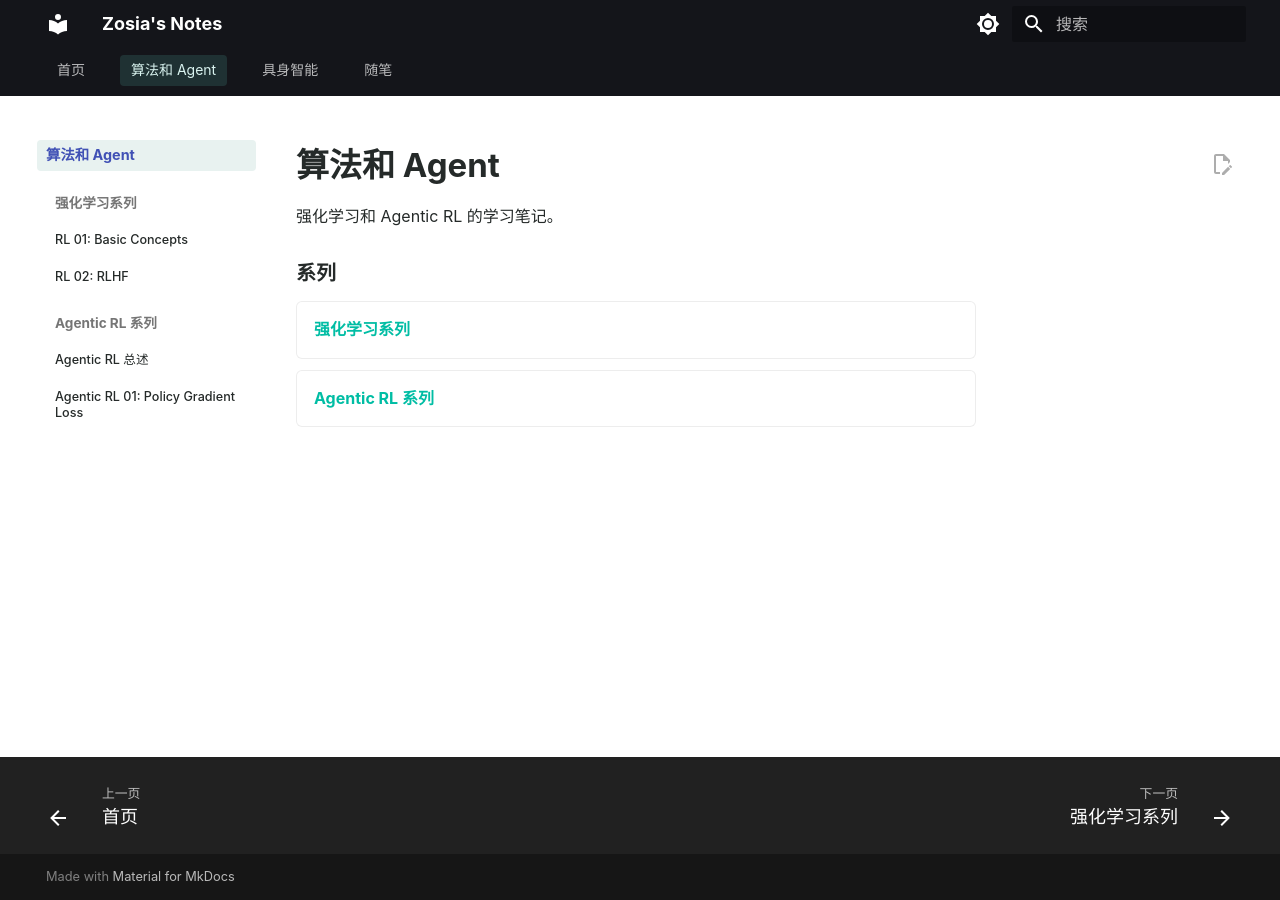
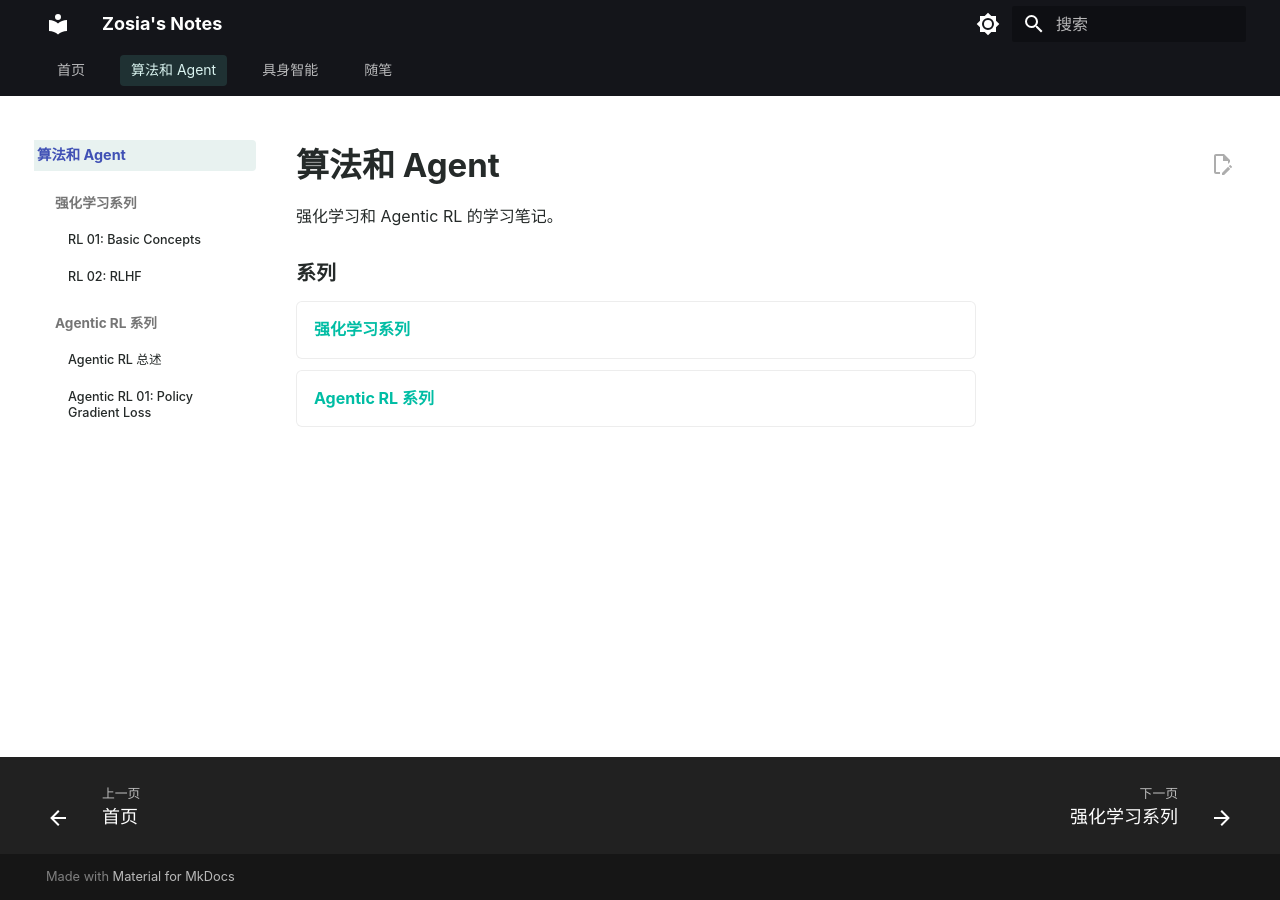
Before and after one commit to Zizhe-Wang01/Zizhe-Wang01.github.io, an MkDocs documentation site: the page built from docs/ai/index.md, in a window 1280 px wide. Built offline with MkDocs 1.6.1 and Material for MkDocs 9.7.7, drawn with Linux system fonts in a browser that asks for light colours; comment, search, counter and statistics services are not loaded.

Commit message:
调整侧栏标题缩进层级

```diff
--- a/docs/stylesheets/extra.css
+++ b/docs/stylesheets/extra.css
@@ -135,7 +135,7 @@
 .md-sidebar--primary
   .md-nav__item--section
   > .md-nav__container {
-  margin-left: -0.45rem;
+  margin-left: -0.9rem;
 }
 
 .md-sidebar--primary .md-nav__link--active {
@@ -167,6 +167,7 @@
   .md-nav__item--nested
   .md-nav__item:not(.md-nav__item--nested)
   > .md-nav__link {
+  margin-left: 0.65rem;
   font-size: 0.63rem;
   font-weight: 450;
 }
```
